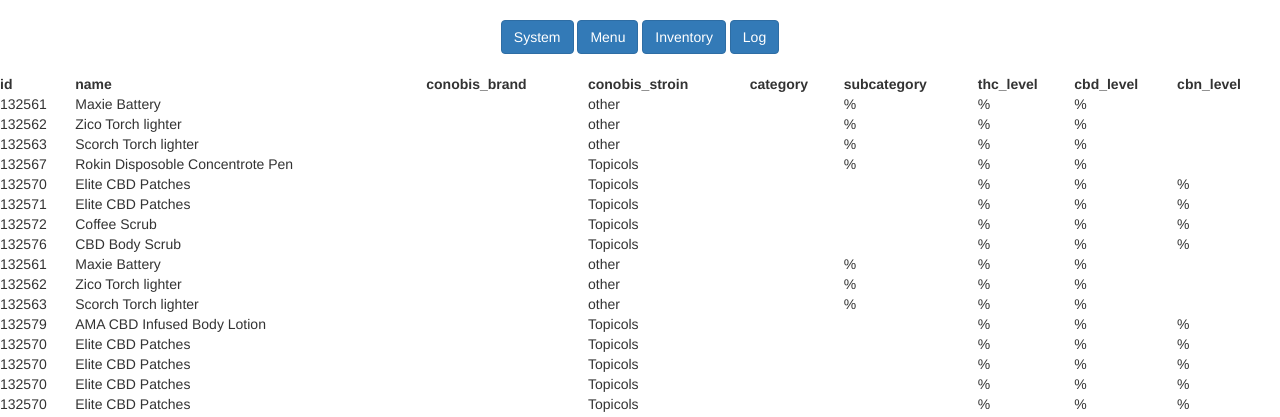
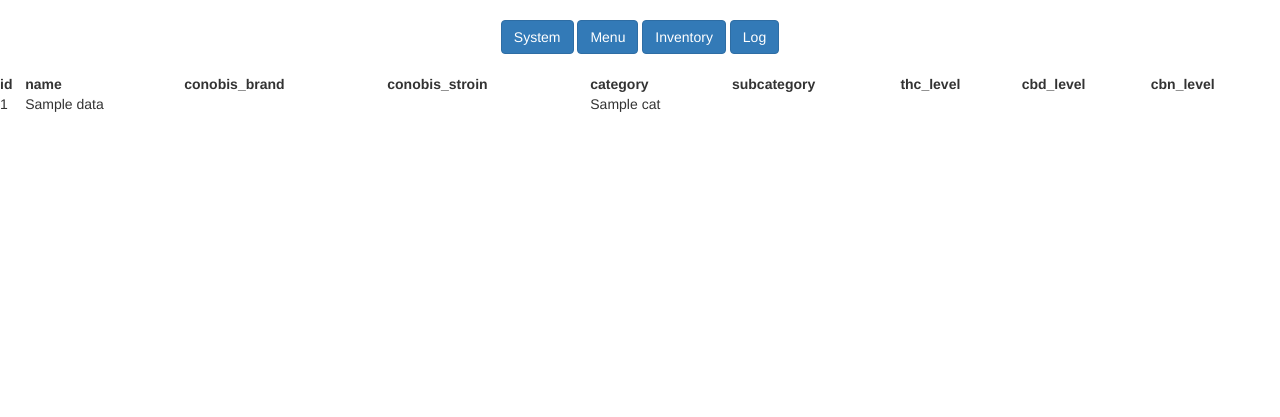
Before and after one commit to stoic1979/PiMenus, a Flask app: template templates/inventory.html in a window 1280 px wide. Shown: the top 417 px of the page. After the commit the page ends 112 px from the top, so only its background shows below. Run offline with Flask 2, Linux system fonts and the light colour scheme; the template is opened without the code that fills it: most values are stand-ins (such as "Sample title", 1, 10 or a date in 2020); parts of the project's set-up code (start-up, migrations or seed data) failed here and were passed over; some libraries are stand-ins or nearby versions.

Commit message:
inventory data added in inventory template

```diff
--- a/server.py
+++ b/server.py
@@ -1,5 +1,6 @@
 from flask import Flask, render_template, request
 import traceback
+from parser import Parser
 from api_manager import ApiManager
 from utils import read_logs, flog
 # from data import get_vapes, get_syringes, get_accessories, get_concentrates, \
@@ -7,6 +8,7 @@ from utils import read_logs, flog
 
 
 app = Flask(__name__)
+parser = Parser('test_xml.xml')
 
 
 @app.route("/menu")
@@ -65,7 +67,15 @@ def menus():
 
 @app.route('/inventory')
 def inventory():
-    templateData = {'title': 'Inventory'}
+    data = parser.get_all_data()
+    for d in data:
+        print '', d.id
+        print '', d.name
+        # print '', d.category
+        for cat in d.category:
+            print '', cat.id
+            print '', cat.name
+    templateData = {'title': 'Inventory', "all_data": data}
     return render_template("inventory.html", **templateData)
 
 
--- a/templates/inventory.html
+++ b/templates/inventory.html
@@ -45,6 +45,29 @@ p {
     <th>cbd_level</th>
     <th>cbn_level</th>
   </tr>
+
+
+      {% for data in all_data %}
+
+       <tr>
+    <td> {{ data.id }} </td>
+    <td> {{ data.name }} </td>
+    <td></td>
+    <td></td>
+           {% for cat in data.category%}
+           <td>{{ cat.name }}</td>
+        {% endfor %}
+           <td></td>
+    <td></td>
+    <td></td>
+    <td></td>
+  </tr>
+
+
+
+      {% endfor %}
+
+      <!--
   <tr>
     <td>132561</td>
     <td>Maxie Battery</td>
@@ -408,7 +431,7 @@ p {
   </tr>
 
   </tr>
-
+-->
 </table>
 	</body>
 <html>
```
Also changed, not shown: parser.py (+21 -0 lines).
